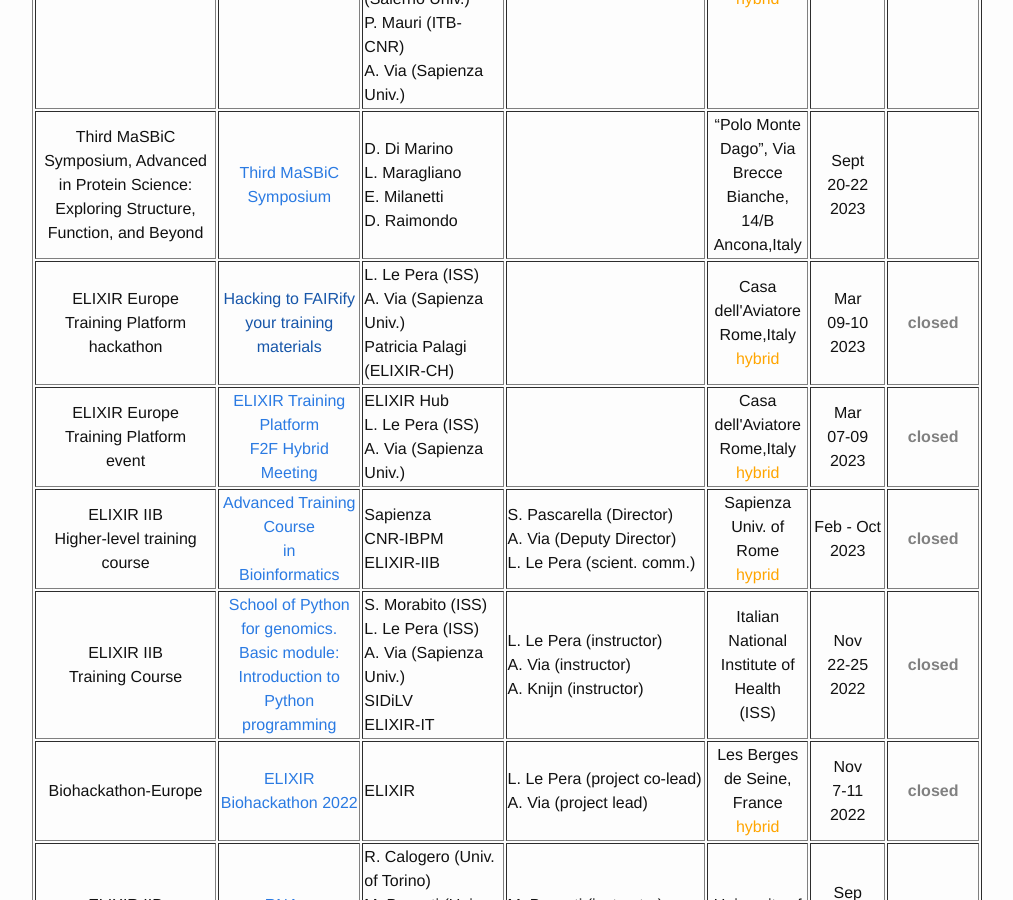
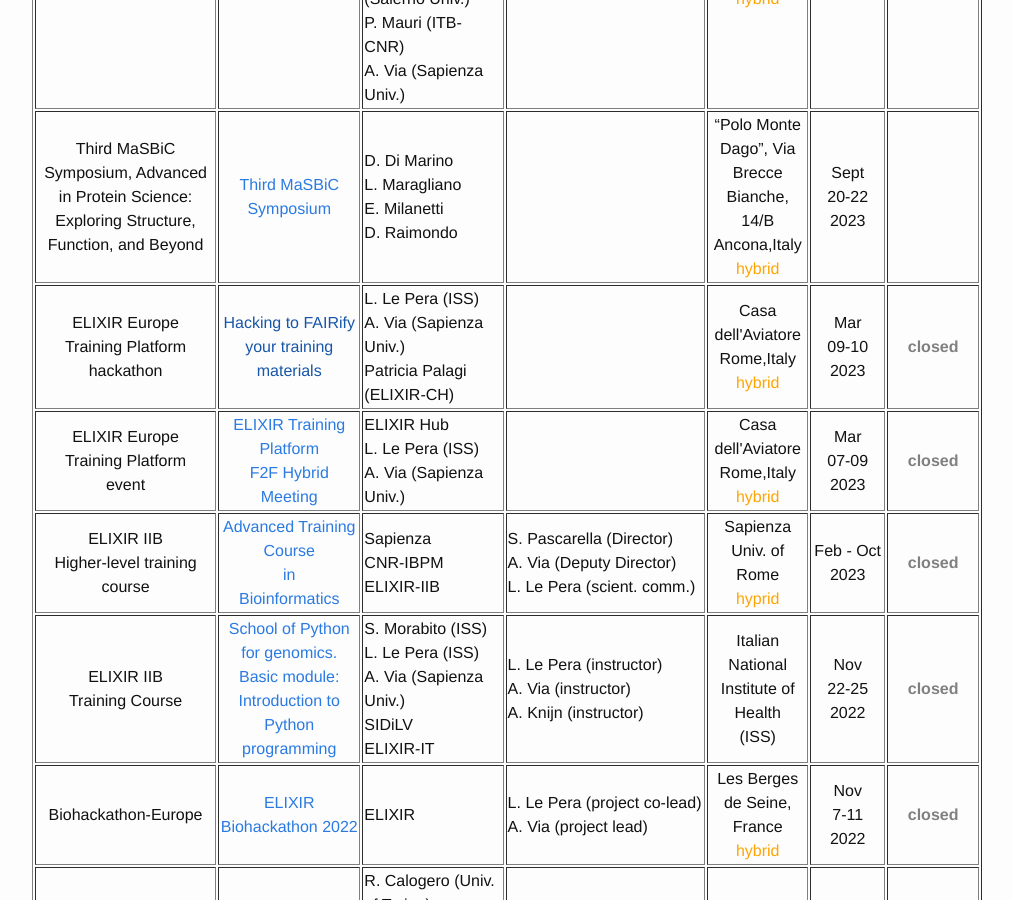
Before and after one commit to ELIXIR-IIB-training/website, a Jekyll site: the page built from _pages/01-all_events.md, in a window 1280 px wide and 900 px high, scrolled down 515 px. Shown: the whole window, without its empty margins (238-1251 px from the left). Built offline with Jekyll 4.4.1, drawn with Linux system fonts in a browser that asks for light colours.

Commit message:
Update 01-all_events.md

```diff
--- a/_pages/01-all_events.md
+++ b/_pages/01-all_events.md
@@ -31,7 +31,7 @@ permalink: /all_events/
    <td height="50" width="220" align="center"><a href= "https://disvamasbic-symposium.bio-groups.com/">Third MaSBiC Symposium</a></td>
    <td height="50" width="150">D. Di Marino <br>L. Maragliano <br>E. Milanetti<br>D. Raimondo</td>
    <td height="50" width="150"></td>
-   <td height="50" align="center">“Polo Monte Dago”, Via Brecce Bianche, 14/B<br>Ancona,Italy<br></td>
+   <td height="50" align="center">“Polo Monte Dago”, Via Brecce Bianche, 14/B<br>Ancona,Italy<br><font color="orange">hybrid</font></td>
    <td height="50" width="75" align="center">Sept<br>20-22<br>2023</td>
    <td height="50" align="center"><font color="grey"><b></b></font></td>
 </tr>
```
